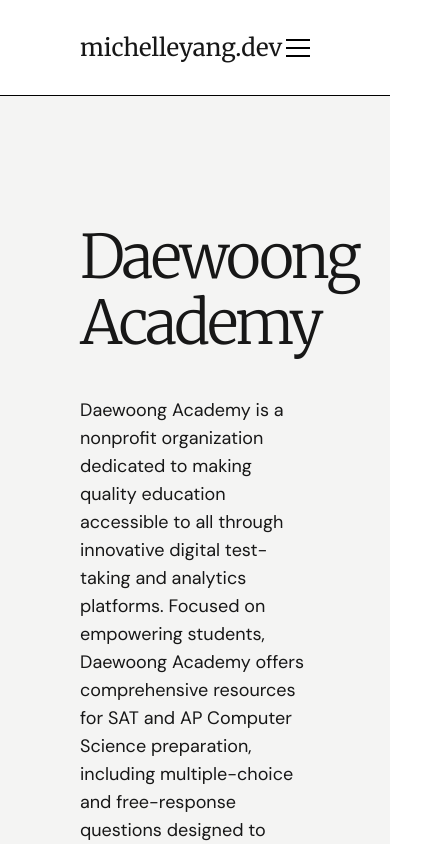
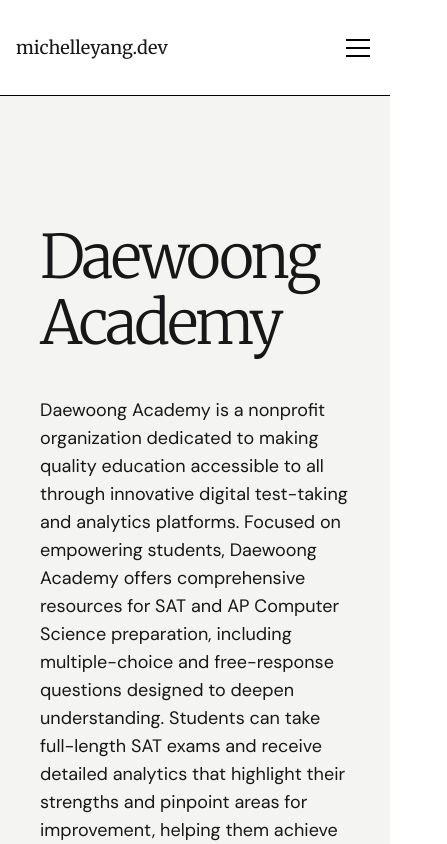
Before and after one commit to minniexp/portfolio-website, a Next.js app: page /daewoong-academy in a window 390 px wide. Shown: the top 844 px of the page, 447 px wide, since content can reach past the window. Built offline with nearby package versions, Linux system fonts and the light colour scheme.

Commit message:
fixed mobile layout bugs

```diff
--- a/src/app/components/Footer.js
+++ b/src/app/components/Footer.js
@@ -3,17 +3,17 @@
 
 export default function Footer() {
   return (
-    <footer className="bg-[rgb(244,244,243)] w-full flex justify-between px-16 pt-20 pb-24">
-      <h3 className="text-6xl font-merriweather tracking-[-0.05em] tracking-[var(--heading-font-letter-spacing)] font-[var(--heading-font-font-weight)]">
+    <footer className="bg-[rgb(244,244,243)] w-full flex flex-col items-center gap-4 px-4 md:px-16 pt-20 pb-24 sm:flex-row sm:justify-between sm:items-center">
+      <h3 className="text-4xl md:text-6xl font-merriweather tracking-[-0.05em] font-[var(--heading-font-font-weight)]">
         Michelle
       </h3>
       <div className="flex gap-2">
-      <a
+        <a
           className="w-10 h-10 flex justify-center items-center"
           href="mailto:minyyang35@gmail.com"
           rel="noopener noreferrer"
           target="_blank"
-          >
+        >
           <FontAwesomeIcon icon={faGoogle} className="w-5 h-5" />
         </a>
         <a
--- a/src/app/daewoong-academy/page.js
+++ b/src/app/daewoong-academy/page.js
@@ -2,7 +2,7 @@
     return (
       <div>
         {/* Project Summary */}
-        <div className="flex flex-col md:flex-row bg-[#F4F4F3] px-20 py-32 w-full border-b border-b-black">
+        <div className="flex flex-col md:flex-row bg-[#F4F4F3] px-10 md:px-20 py-32 w-full border-b border-b-black">
             <h1 className="font-merriweather text-6xl md:text-7xl lg:text-8xl leading-[1.1em] tracking-[-0.05em] pb-10 font-extralight w-full md:w-1/2 pr-4">Daewoong Academy</h1>
             <div className="flex flex-col w-full md:w-1/2 font-dm-sans">
                 <p className="text-lg">Daewoong Academy is a nonprofit organization dedicated to making quality education accessible to all through innovative digital test-taking and analytics platforms. Focused on empowering students, Daewoong Academy offers comprehensive resources for SAT and AP Computer Science preparation, including multiple-choice and free-response questions designed to deepen understanding. Students can take full-length SAT exams and receive detailed analytics that highlight their strengths and pinpoint areas for improvement, helping them achieve their academic goals.</p>
--- a/src/app/layout.js
+++ b/src/app/layout.js
@@ -37,8 +37,8 @@
       <body
         className={`${merriweather.variable} ${dmSans.variable} ${geistSans.variable} ${geistMono.variable} antialiased`}
       >
-        <nav className="w-full h-24 px-20 flex justify-between items-center border-b border-b-black">
-          <Link href="/" className="font-merriweather text-2xl">
+        <nav className="w-full h-24 px-4 md:px-20 flex justify-between items-center border-b border-b-black">
+          <Link href="/" className="font-merriweather text-lg sm:text-2xl">
             michelleyang.dev
           </Link>
           <Navigation />
--- a/src/app/page.js
+++ b/src/app/page.js
@@ -48,9 +48,9 @@
         </div>
 
         {/* Section 2 */}
-        <div className="flex flex-col md:flex-row bg-[rgb(255,255,255)] w-full border-b border-b-black h-[100vh]">
+        <div className="flex flex-col md:flex-row bg-[rgb(255,255,255)] w-full border-b border-b-black min-h-[100vh]">
           {/* Image Section - Left Half */}
-          <div className="w-full md:w-1/2 h-1/4 md:h-full">
+          <div className="w-full md:w-1/2 h-1/2 md:h-full">
             <img
               src="/mainSection2.jpg"
               alt="Desk"
@@ -59,7 +59,7 @@
           </div>
 
           {/* Content Section - Right Half */}
-          <div className="w-full md:w-1/2 h-full flex items-center justify-center">
+          <div className="w-full md:w-1/2 flex items-center justify-center block">
             <div className="px-20 py-12">
               <h2 className="font-merriweather text-2xl md:text-4xl lg:text-6xl leading-[1.1em] tracking-[-0.05em] font-extralight">
                 Work Experiences
@@ -71,7 +71,9 @@
                 >
                   Daewoong Academy
                 </Link>
-                <p className="font-dm-sans text-sm">Daewoong Academy is a nonprofit organization providing free access to digital test-taking platforms and analytics to support students' academic success. Offering resources for SAT and AP Computer Science preparation, the platform provides detailed post-test analytics to help students identify strengths and areas for improvement.</p>
+                <p className="font-dm-sans text-sm">
+                  Daewoong Academy is a nonprofit organization providing free access to digital test-taking platforms and analytics to support students' academic success. Offering resources for SAT and AP Computer Science preparation, the platform provides detailed post-test analytics to help students identify strengths and areas for improvement.
+                </p>
               </div>
               <div className="py-4">
                 <Link
@@ -80,7 +82,9 @@
                 >
                   Palace
                 </Link>
-                <p className="font-dm-sans text-sm">Palace is a platform that connects property owners with approved managers seeking reservations for events such as weddings, corporate gatherings, and retreats. Property owners can list their available spaces, while managers can browse through the calendar and properties to request bookings. The platform streamlines the reservation process, ensuring seamless coordination between owners and managers for successful events.</p>
+                <p className="font-dm-sans text-sm">
+                  Palace is a platform that connects property owners with approved managers seeking reservations for events such as weddings, corporate gatherings, and retreats. Property owners can list their available spaces, while managers can browse through the calendar and properties to request bookings. The platform streamlines the reservation process, ensuring seamless coordination between owners and managers for successful events.
+                </p>
               </div>
             </div>
           </div>
--- a/src/app/palace/page.js
+++ b/src/app/palace/page.js
@@ -2,7 +2,7 @@
     return (
       <div>
         {/* Project Summary */}
-        <div className="flex flex-col md:flex-row bg-[#F4F4F3] px-20 py-32 w-full border-b border-b-black">
+        <div className="flex flex-col md:flex-row bg-[#F4F4F3] px-10 md:px-20 py-32 w-full border-b border-b-black">
             <h1 className="font-merriweather text-6xl md:text-7xl lg:text-8xl leading-[1.1em] tracking-[-0.05em] pb-10 font-extralight w-full md:w-1/2">Palace</h1>
             <div className="flex flex-col w-full md:w-1/2 font-dm-sans">
                 <p className="text-lg">Palace is an innovative platform designed to streamline the reservation process for events such as weddings, corporate gatherings, retreats, and more. Property owners can list their spaces on the platform, showcasing them to a network of approved managers who are looking to organize memorable events. Managers can browse available properties, check availability through an integrated calendar, and request reservations with ease. By facilitating seamless coordination between property owners and event managers, Palace ensures a hassle-free experience for hosting exceptional events.</p>
```
